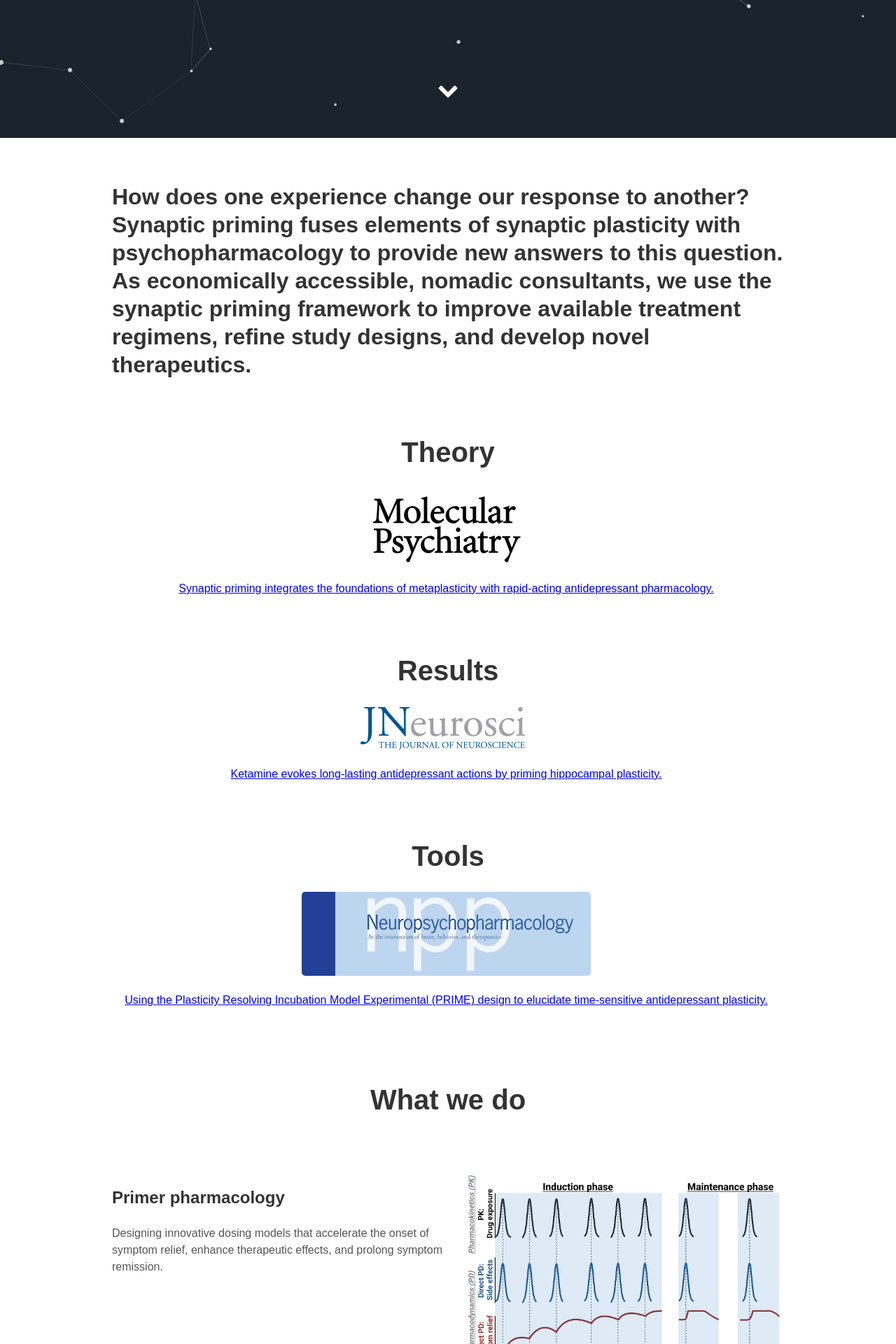
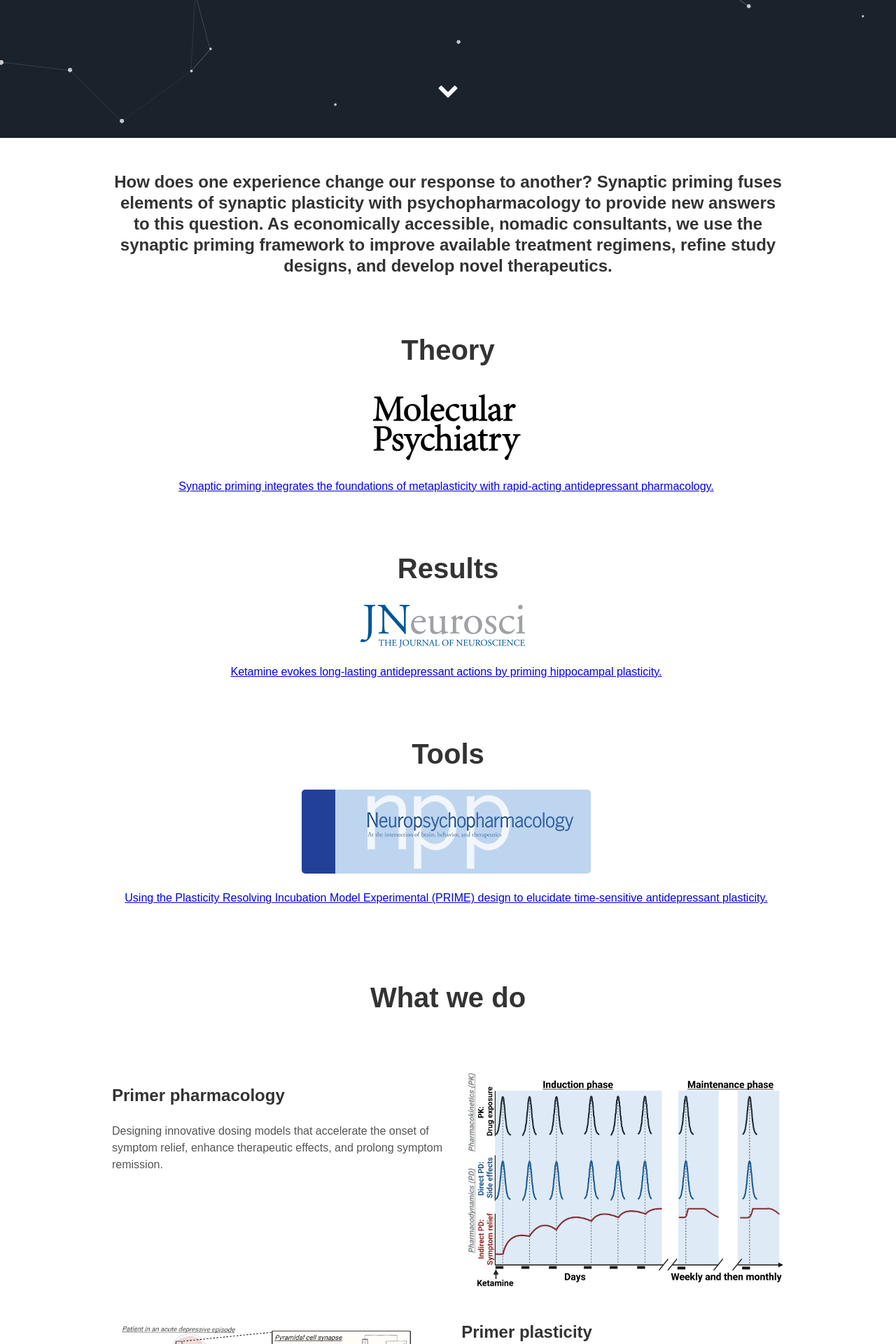
Before and after one commit to synaptic-priming/Nomad, a Jekyll site: the page built from index.html, in a window 1280 px wide. Shown: the part 703-2623 px from the top of the page at 70% size. Built offline with Jekyll 4.4.1, drawn with Linux system fonts in a browser that asks for light colours.

Commit message:
Update about.html

```diff
--- a/_includes/about.html
+++ b/_includes/about.html
@@ -1,5 +1,5 @@
 <div class="user-projects">
-  <h2> How does one experience change our response to another? Synaptic priming fuses elements of synaptic plasticity with psychopharmacology to provide new answers to this question. As economically accessible, nomadic consultants, we use the synaptic priming framework to improve available treatment regimens, refine study designs, and develop novel therapeutics.  </h2>
+  <h3 align="center"> How does one experience change our response to another? Synaptic priming fuses elements of synaptic plasticity with psychopharmacology to provide new answers to this question. As economically accessible, nomadic consultants, we use the synaptic priming framework to improve available treatment regimens, refine study designs, and develop novel therapeutics.  </h3>
 </div>
   <div class="user-projects">
        <div class="tech">
```
